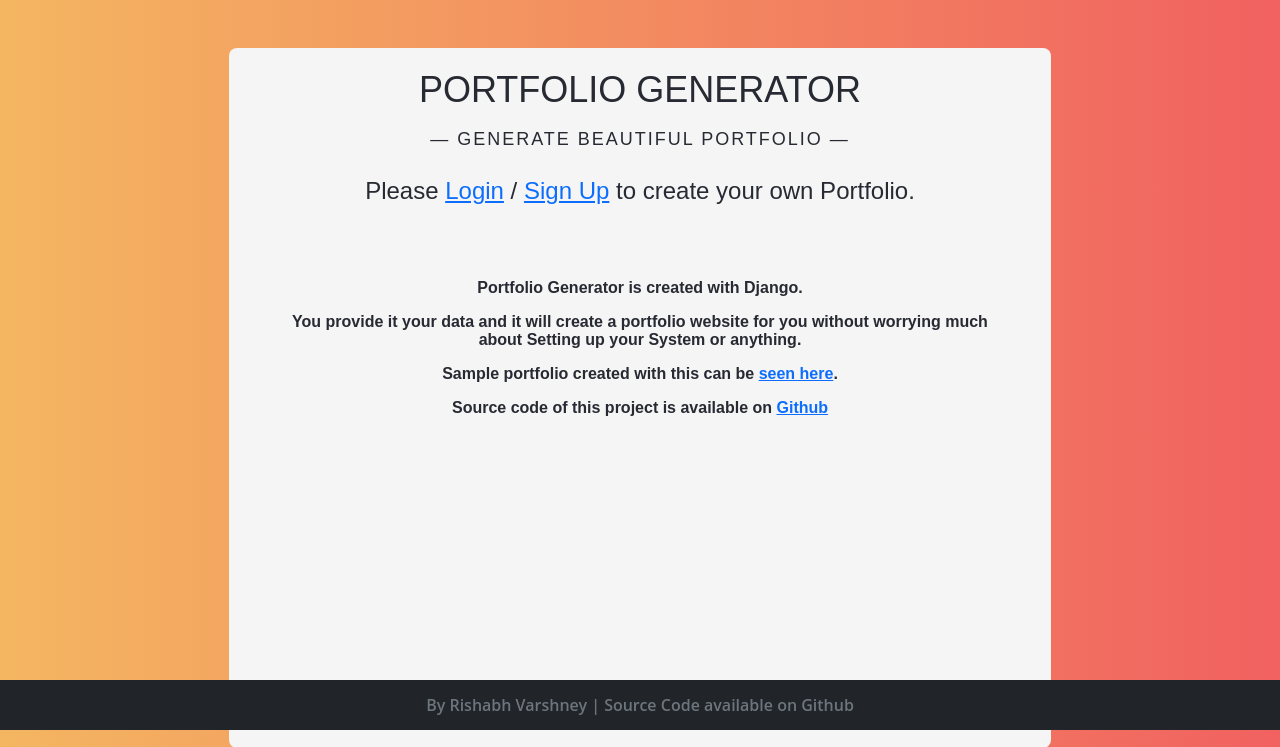
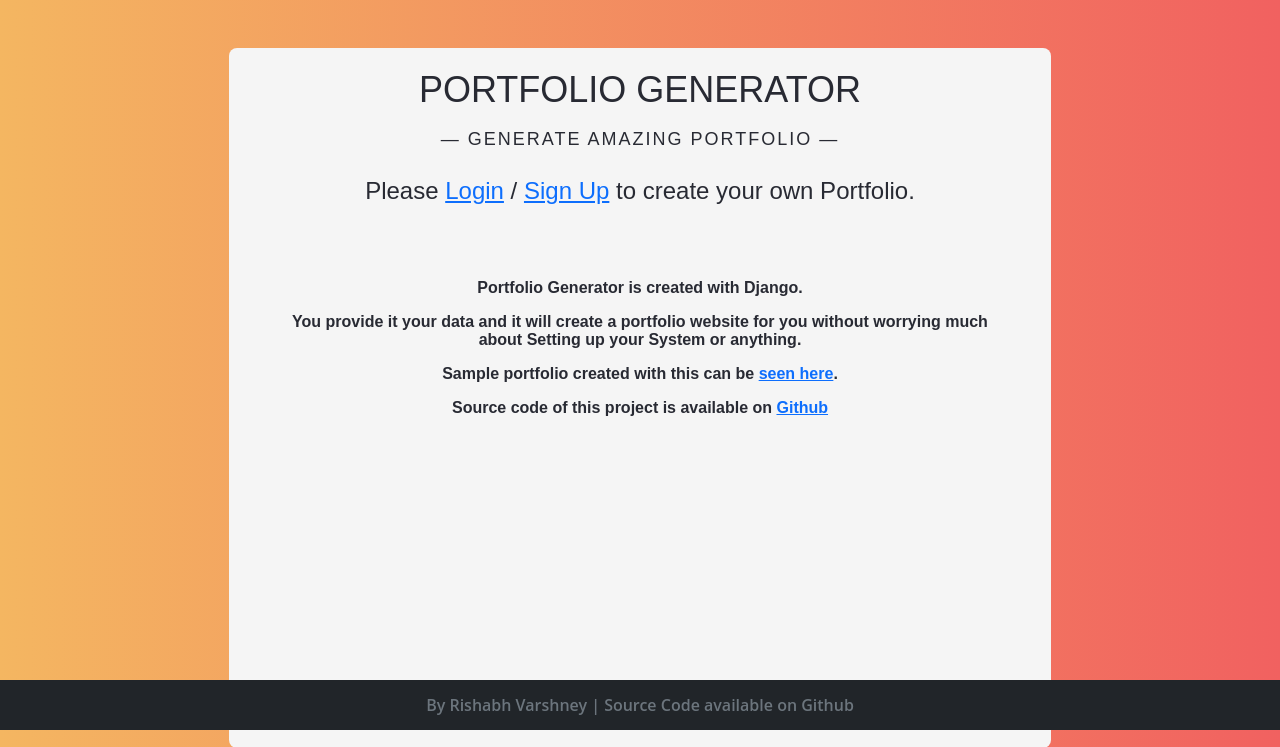
Before and after one commit to rishabhvarshney14/Portfolio-generator, a Django app: page / in a window 1280 px wide. Shown: the part 70-817 px from the top of the page. Run offline with Django 3.2, Linux system fonts and the light colour scheme.

Commit message:
updated home page

```diff
--- a/templates/home/home.html
+++ b/templates/home/home.html
@@ -10,7 +10,7 @@
     <h1 class="main__header">PORTFOLIO GENERATOR<br>
     <span class="sub__header">
         <span> — </span>
-        Generate Beautiful Portfolio
+        Generate Amazing Portfolio
         <span> — </span>
     </span>
     </h1>
```
